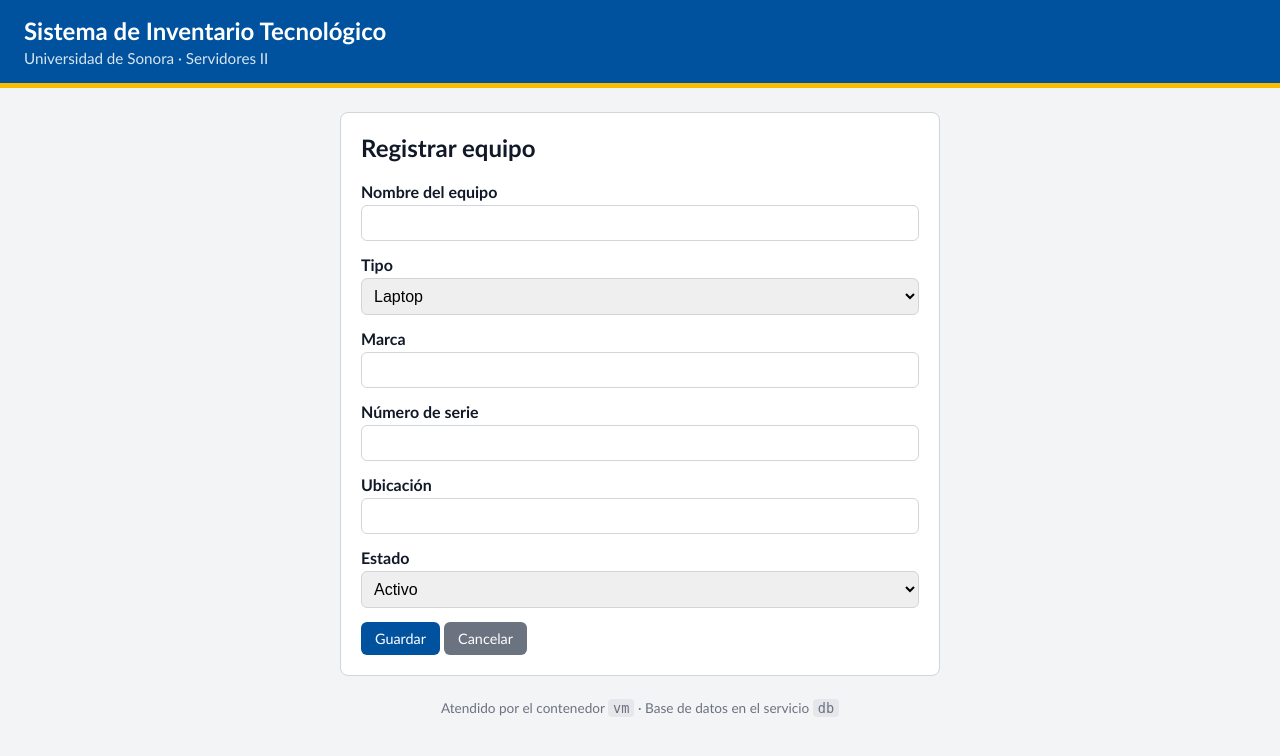
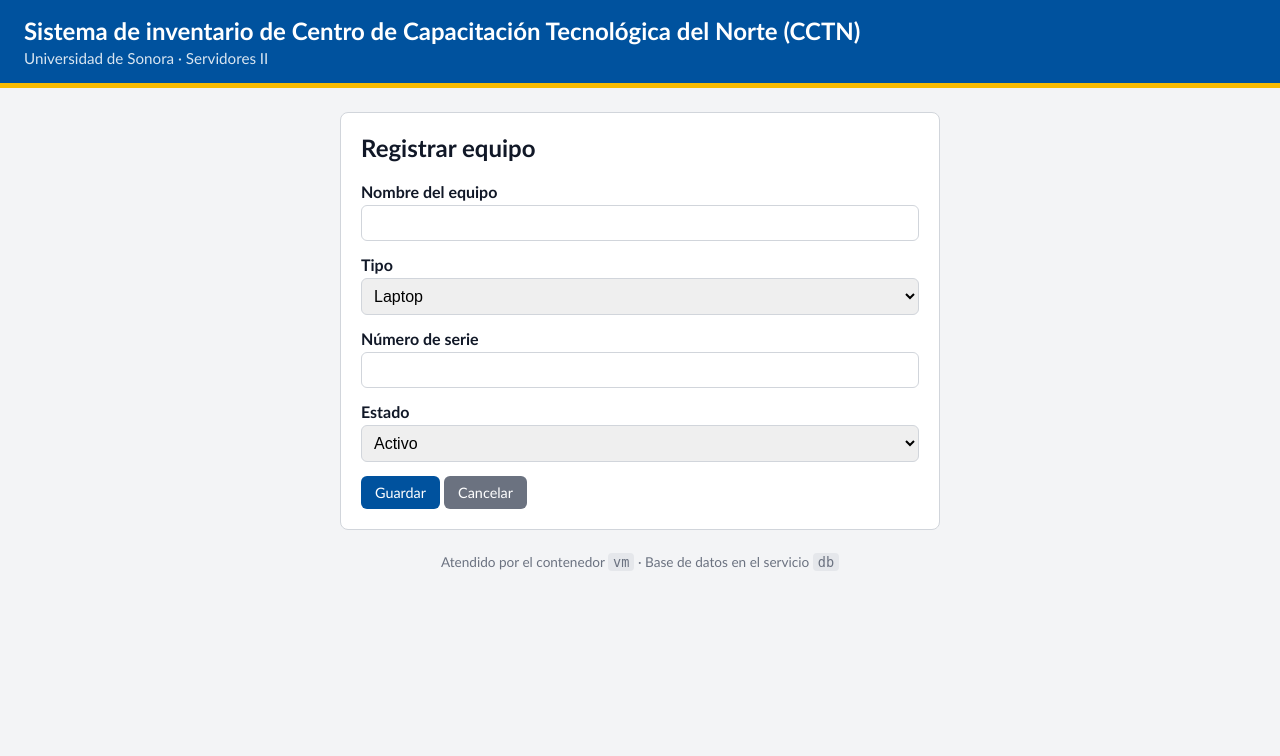
Before and after one commit to unisonsrv2eq3/inventario, a Flask app: page /nuevo in a window 1280 px wide. Shown: the top 756 px of the page. Run offline with Flask 3, Linux system fonts and the light colour scheme; data that the repository does not hold is empty.

Commit message:
Adapta el sistema a la organización Centro de Capacitación Tecnológica del Norte

```diff
--- a/app/templates/base.html
+++ b/app/templates/base.html
@@ -3,7 +3,7 @@
 <head>
   <meta charset="utf-8">
   <meta name="viewport" content="width=device-width, initial-scale=1">
-  <title>Inventario Tecnológico</title>
+  <title>Inventario CCTN</title>
   <style>
     :root { --azul: #00529e; --dorado: #f8bb00; --gris: #f3f4f6; --borde: #d1d5db; }
     * { box-sizing: border-box; }
@@ -25,9 +25,9 @@
     .acciones { display: flex; gap: 6px; align-items: center; }
     .acciones form { margin: 0; }
     .estado { padding: 2px 8px; border-radius: 999px; font-size: .85rem; }
-    .Activo { background: #dcfce7; color: #166534; }
+    .Disponible { background: #dcfce7; color: #166534; }
     .En { background: #fef3c7; color: #92400e; }
-    .Baja { background: #fee2e2; color: #991b1b; }
+    .Fuera { background: #fee2e2; color: #991b1b; }
     .msg { padding: 10px 14px; border-radius: 6px; margin-bottom: 14px; }
     .msg.ok { background: #dcfce7; color: #166534; }
     .msg.error { background: #fee2e2; color: #991b1b; }
@@ -41,7 +41,7 @@
 </head>
 <body>
   <header>
-    <h1>Sistema de Inventario Tecnológico</h1>
+    <h1>Sistema de inventario de Centro de Capacitación Tecnológica del Norte (CCTN)</h1>
     <p>{{ organizacion }} · Servidores II</p>
   </header>
   <main>
--- a/app/templates/formulario.html
+++ b/app/templates/formulario.html
@@ -14,16 +14,8 @@
       </select>
     </div>
     <div class="campo">
-      <label for="marca">Marca</label>
-      <input id="marca" name="marca" maxlength="50" value="{{ equipo.marca or '' }}" required>
-    </div>
-    <div class="campo">
       <label for="numero_serie">Número de serie</label>
       <input id="numero_serie" name="numero_serie" maxlength="50" value="{{ equipo.numero_serie or '' }}" required>
-    </div>
-    <div class="campo">
-      <label for="ubicacion">Ubicación</label>
-      <input id="ubicacion" name="ubicacion" maxlength="100" value="{{ equipo.ubicacion or '' }}" required>
     </div>
     <div class="campo">
       <label for="estado">Estado</label>
--- a/app/templates/index.html
+++ b/app/templates/index.html
@@ -8,7 +8,7 @@
   <div class="tabla-scroll">
   <table>
     <thead>
-      <tr><th>ID</th><th>Nombre</th><th>Tipo</th><th>Marca</th><th>N.º de serie</th><th>Ubicación</th><th>Estado</th><th>Acciones</th></tr>
+      <tr><th>ID</th><th>Nombre</th><th>Tipo</th><th>N.º de serie</th><th>Estado</th><th>Acciones</th></tr>
     </thead>
     <tbody>
     {% for e in equipos %}
@@ -16,9 +16,7 @@
         <td>{{ e.id }}</td>
         <td>{{ e.nombre }}</td>
         <td>{{ e.tipo }}</td>
-        <td>{{ e.marca }}</td>
         <td>{{ e.numero_serie }}</td>
-        <td>{{ e.ubicacion }}</td>
         <td><span class="estado {{ e.estado.split(' ')[0] }}">{{ e.estado }}</span></td>
         <td class="acciones">
           <a class="btn chico sec" href="{{ url_for('editar', id_equipo=e.id) }}">Editar</a>
```
Also changed, not shown: db/init.sql (+8 -8 lines), 1 other file.
